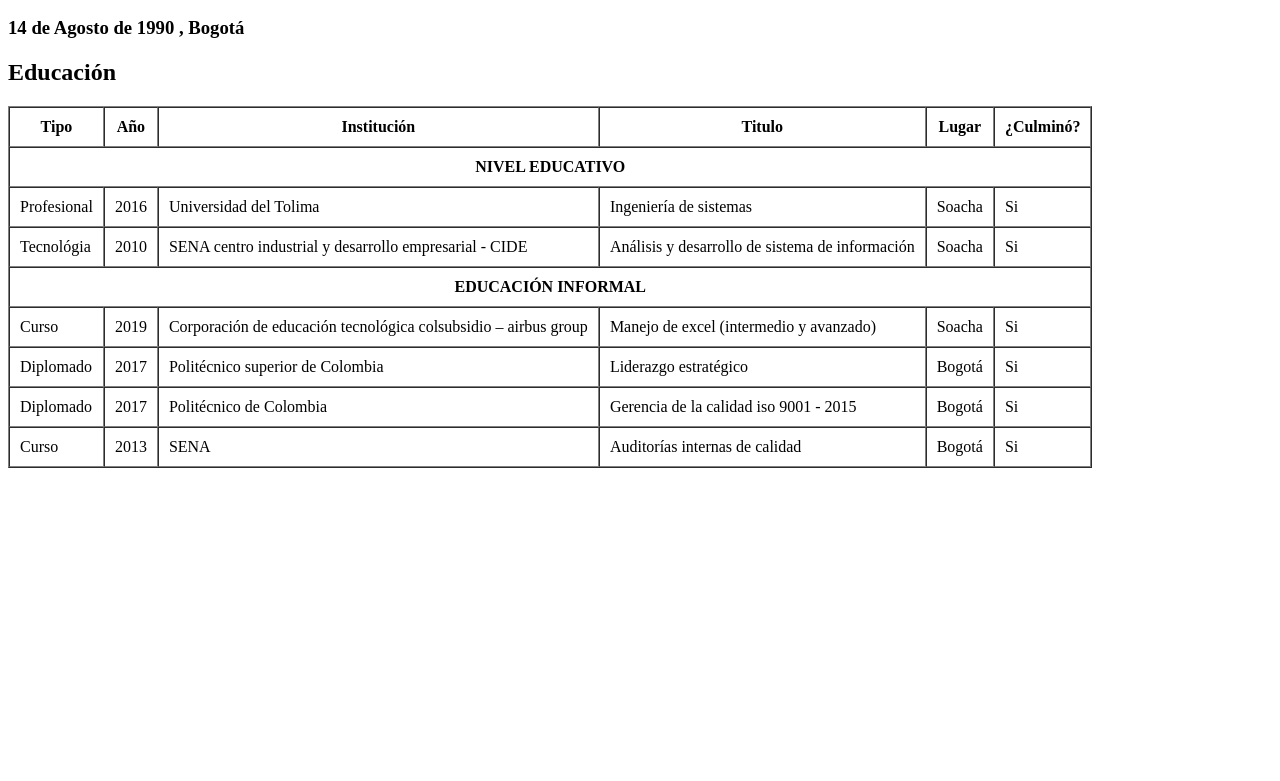
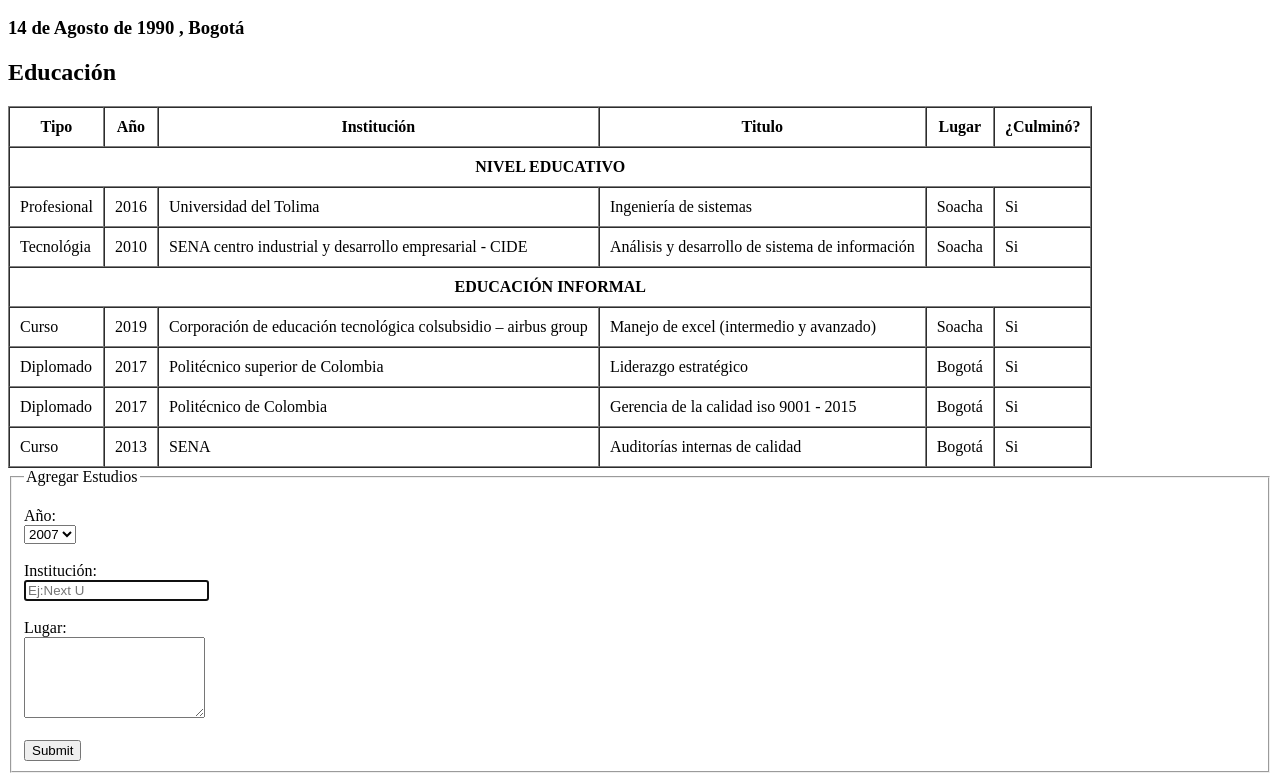
Before and after one commit to YeiKaro14/Hoja_de_Vida, a plain HTML site: page educacion.html in a window 1280 px wide. Shown: the part 110-891 px from the top of the page. Before the commit the page ends 800 px from the top, so only its background shows below. Drawn offline with Linux system fonts and the light colour scheme.

Commit message:
Formulario

```diff
--- a/educacion.html
+++ b/educacion.html
@@ -94,7 +94,37 @@
               </tfoot>
             </table>
 
+            <form class="" action="index.html" method="post"  name="Agregar Estudios" autocomplete="on">
+                  <fieldset>
+                    <legend>Agregar Estudios</legend>
+                    <p></p>
+                    <label for="Año">Año:</label><br/>
+                    <select>
+                      <option value="">2007</option>
+                      <option value="">2008</option>
+                      <option value="">2009</option>
+                      <option value="">2007</option>
+                      <option value="">2008</option>
+                      <option value="">2009</option>
+                      <option value="">2010</option>
+                      <option value="">2011</option>
+                      <option value="">2012</option>
+                      <option value="">2013</option>
+                      <option value="">2014</option>
+                      <option value="">2015</option>
+                      <option value="">2016</option>
+                      <option value="">2017</option>
+                      <option value="">2018</option>
+                    </select><br/><br/>
 
+                    <label for="Institución">Institución:</label><br/>
+                    <input type="text" placeholder="Ej:Next U" id="Institución" autofocus required><br/><br/>
+
+                    <label for="Lugar">Lugar:</label><br/>
+                    <textarea name="Lugar" rows="5" cols="20"></textarea><br/><br/>
+                     <input type="submit" name="Enviar">
+                  </fieldset>
+                </form>
 
   </body>
 </html>
```
